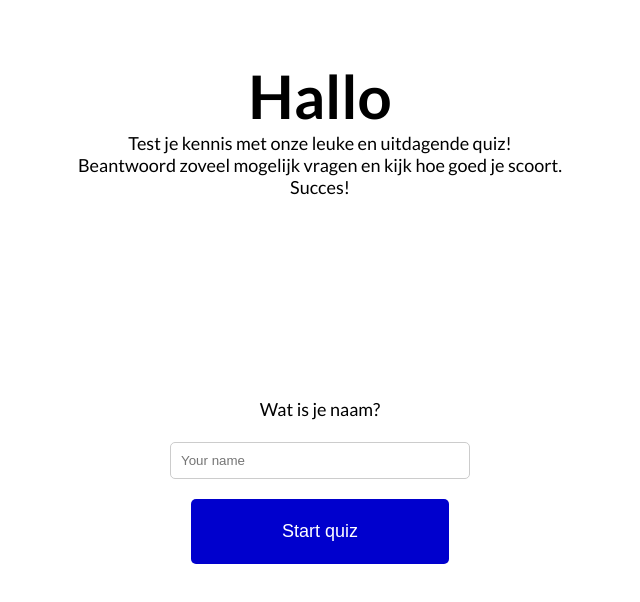
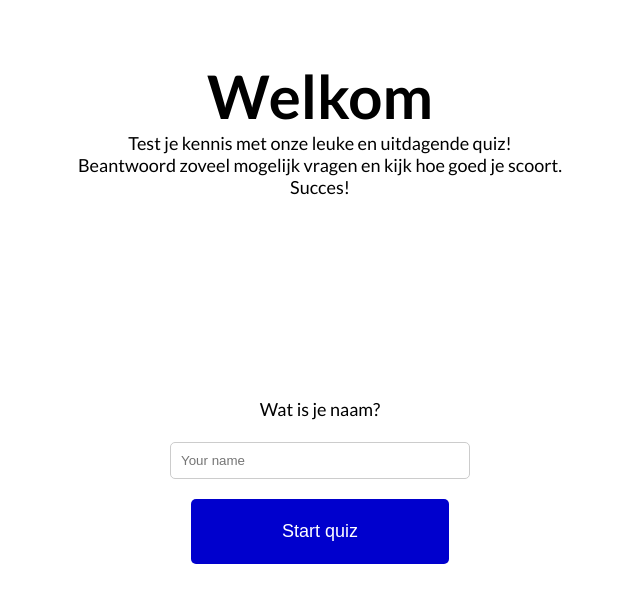
Before and after one commit to FTWSythe/ProjectQuizWebsite, a plain HTML site: page Quiz Website HTML/startscherm.html in a window 1280 px wide. Shown: the whole page, without its empty margins (320-960 px from the left). Drawn offline with Linux system fonts and the light colour scheme.

Commit message:
Welkom terug veranderd

```diff
--- a/Quiz Website HTML/startscherm.html
+++ b/Quiz Website HTML/startscherm.html
@@ -12,7 +12,7 @@
 <body>
 <main>
     <section>
-        <h1>Hallo</h1>
+        <h1>Welkom</h1>
         <p class="uitleg_quiz">Test je kennis met onze leuke en uitdagende quiz!<br>
             Beantwoord zoveel mogelijk vragen en kijk hoe goed je scoort.<br>
             Succes!</p>
```
